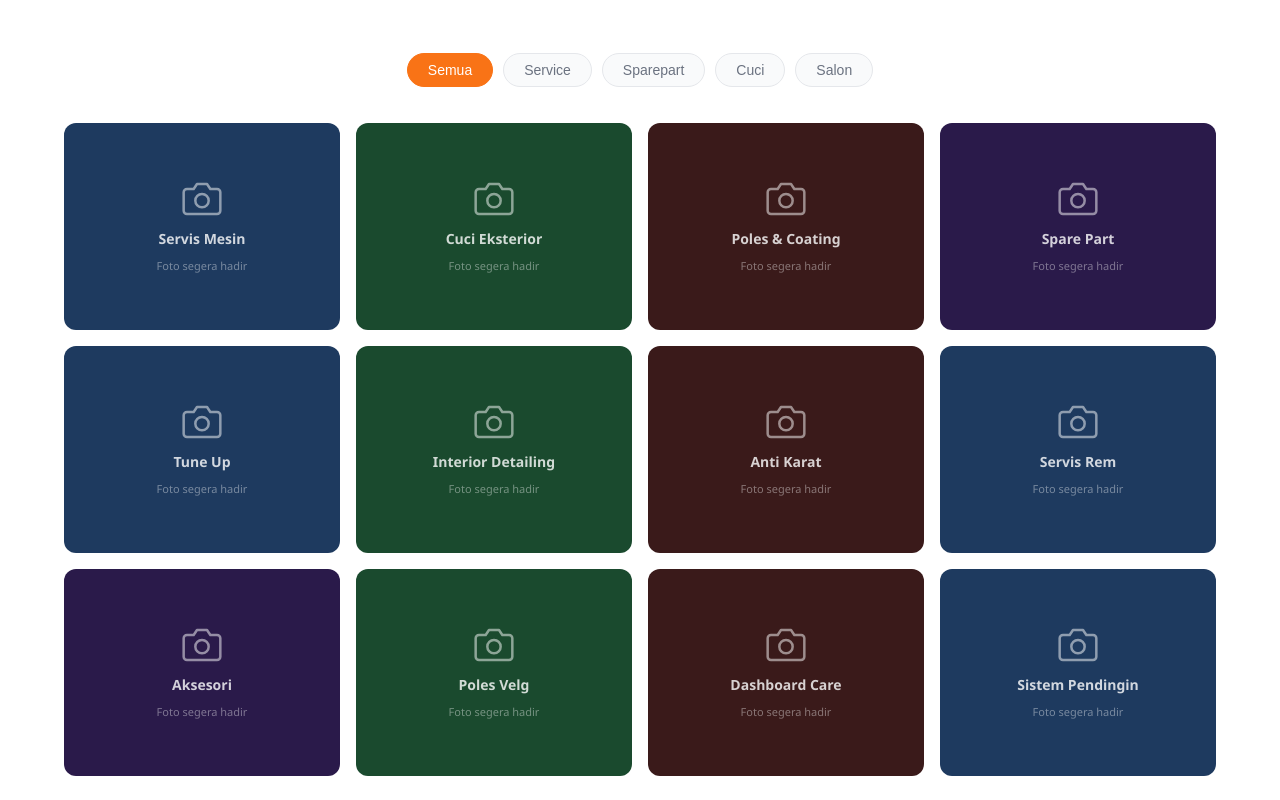
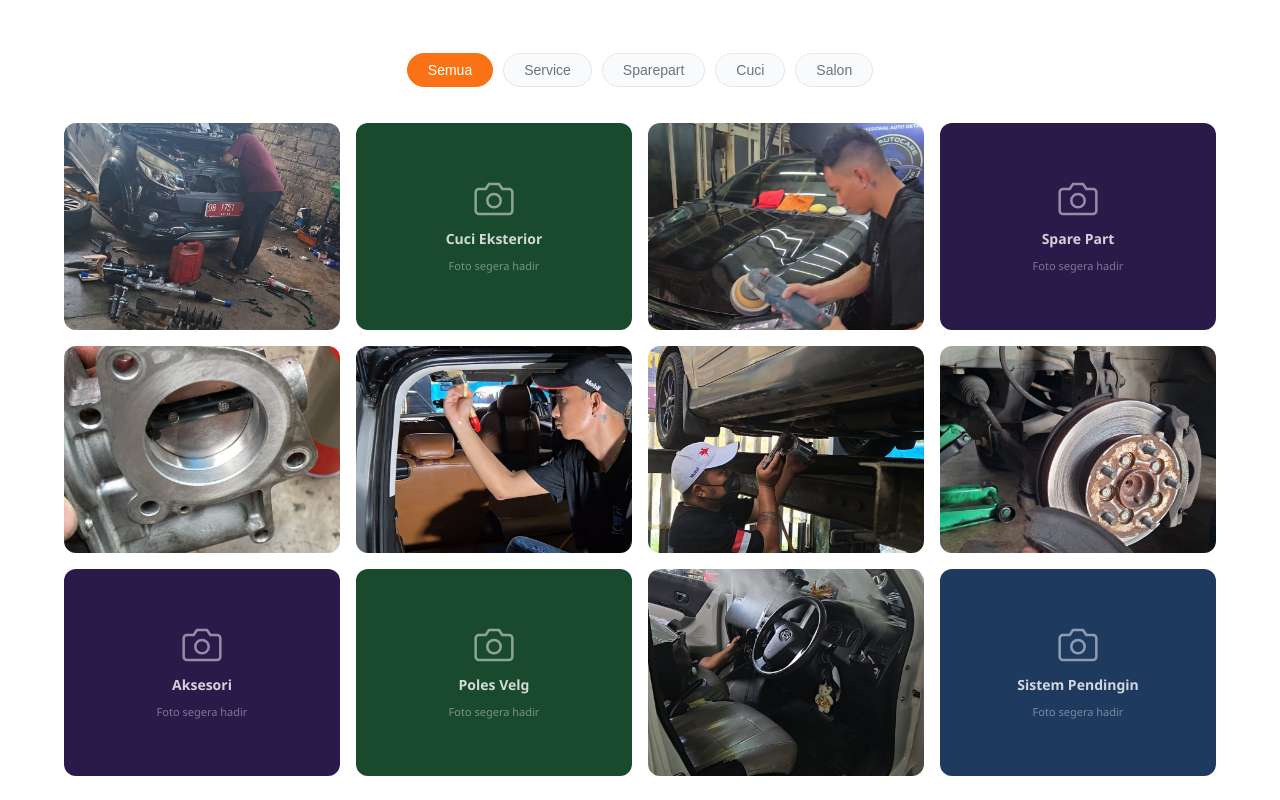
Before and after one commit to ayung21/company-profile-mjmautocare-manado, a React (Vite) app: page / in a window 1280 px wide. Shown: the part 2740-3540 px from the top of the page. Built offline with nearby package versions, Linux system fonts and the light colour scheme.

Commit message:
Add images to gallery items and update rendering logic

```diff
--- a/src/components/Gallery.tsx
+++ b/src/components/Gallery.tsx
@@ -1,20 +1,28 @@
 import { useState } from 'react'
+import servicemesin from '../assets/service_mesin.jpeg'
+import antikarat from '../assets/anti_karat.jpeg'
+import dashboardcare from '../assets/dashboard_care.jpeg'
+import interiordetailing from '../assets/interior_detailing.jpeg'
+import polescoating from '../assets/poles_coating.jpeg'
+import servicerem from '../assets/service_rem.jpeg'
+import tuneup from '../assets/tuneup.jpeg'
+
 
 const categories = ['Semua', 'Service', 'Sparepart', 'Cuci', 'Salon']
 
 // Dummy gallery items - replace src with actual photos
 const galleryItems = [
-  { id: 1, category: 'Service', label: 'Servis Mesin', color: '#1e3a5f' },
+  { id: 1, category: 'Service', label: 'Servis Mesin', color: '#1e3a5f', src: servicemesin },
   { id: 2, category: 'Cuci', label: 'Cuci Eksterior', color: '#1a4a2e' },
-  { id: 3, category: 'Salon', label: 'Poles & Coating', color: '#3a1a1a' },
+  { id: 3, category: 'Salon', label: 'Poles & Coating', color: '#3a1a1a', src: polescoating },
   { id: 4, category: 'Sparepart', label: 'Spare Part', color: '#2a1a4a' },
-  { id: 5, category: 'Service', label: 'Tune Up', color: '#1e3a5f' },
-  { id: 6, category: 'Cuci', label: 'Interior Detailing', color: '#1a4a2e' },
-  { id: 7, category: 'Salon', label: 'Anti Karat', color: '#3a1a1a' },
-  { id: 8, category: 'Service', label: 'Servis Rem', color: '#1e3a5f' },
+  { id: 5, category: 'Service', label: 'Tune Up', color: '#1e3a5f', src: tuneup },
+  { id: 6, category: 'Cuci', label: 'Interior Detailing', color: '#1a4a2e', src: interiordetailing },
+  { id: 7, category: 'Salon', label: 'Anti Karat', color: '#3a1a1a', src: antikarat },
+  { id: 8, category: 'Service', label: 'Servis Rem', color: '#1e3a5f', src: servicerem },
   { id: 9, category: 'Sparepart', label: 'Aksesori', color: '#2a1a4a' },
   { id: 10, category: 'Cuci', label: 'Poles Velg', color: '#1a4a2e' },
-  { id: 11, category: 'Salon', label: 'Dashboard Care', color: '#3a1a1a' },
+  { id: 11, category: 'Salon', label: 'Dashboard Care', color: '#3a1a1a', src: dashboardcare },
   { id: 12, category: 'Service', label: 'Sistem Pendingin', color: '#1e3a5f' },
 ]
 
@@ -65,7 +73,11 @@ export default function Gallery() {
         <div className="gallery-grid">
           {filtered.map((item) => (
             <div className="gallery-item" key={item.id}>
-              <CameraPlaceholder label={item.label} color={item.color} />
+              {'src' in item && item.src ? (
+                <img src={item.src} alt={item.label} className="gallery-img" />
+              ) : (
+                <CameraPlaceholder label={item.label} color={item.color} />
+              )}
               <div className="gallery-item-overlay">
                 <span className="gallery-category-badge">{item.category}</span>
                 <p>{item.label}</p>
```
